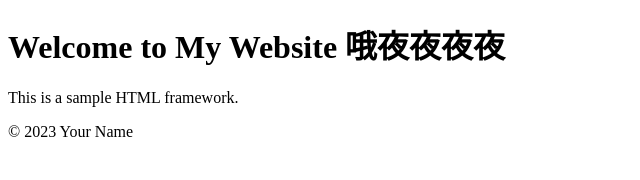
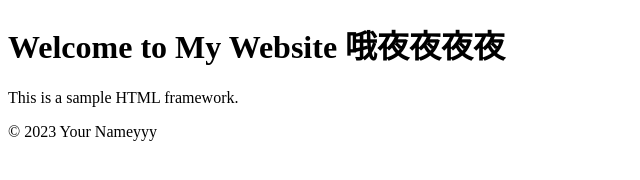
Before and after one commit to 3454471560/asd, a plain HTML site: page index.html in a window 1280 px wide. Shown: the full height of the page, 0-640 px from the left. Drawn offline with Linux system fonts and the light colour scheme.

Commit message:
third save

```diff
--- a/index.html
+++ b/index.html
@@ -13,7 +13,7 @@
         <p>This is a sample HTML framework.</p>
     </main>
     <footer>
-        <p>&copy; 2023 Your Name</p>
+        <p>&copy; 2023 Your Nameyyy</p>
     </footer>
 </body>
 </html>
```
